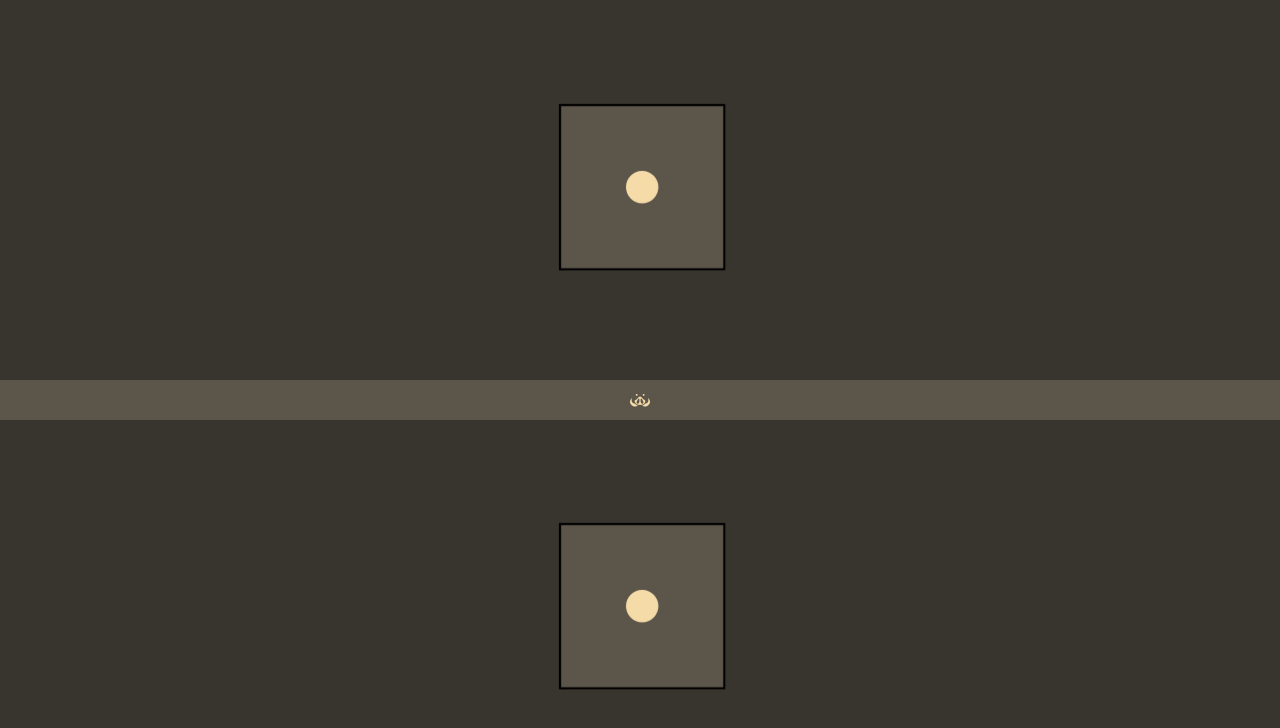
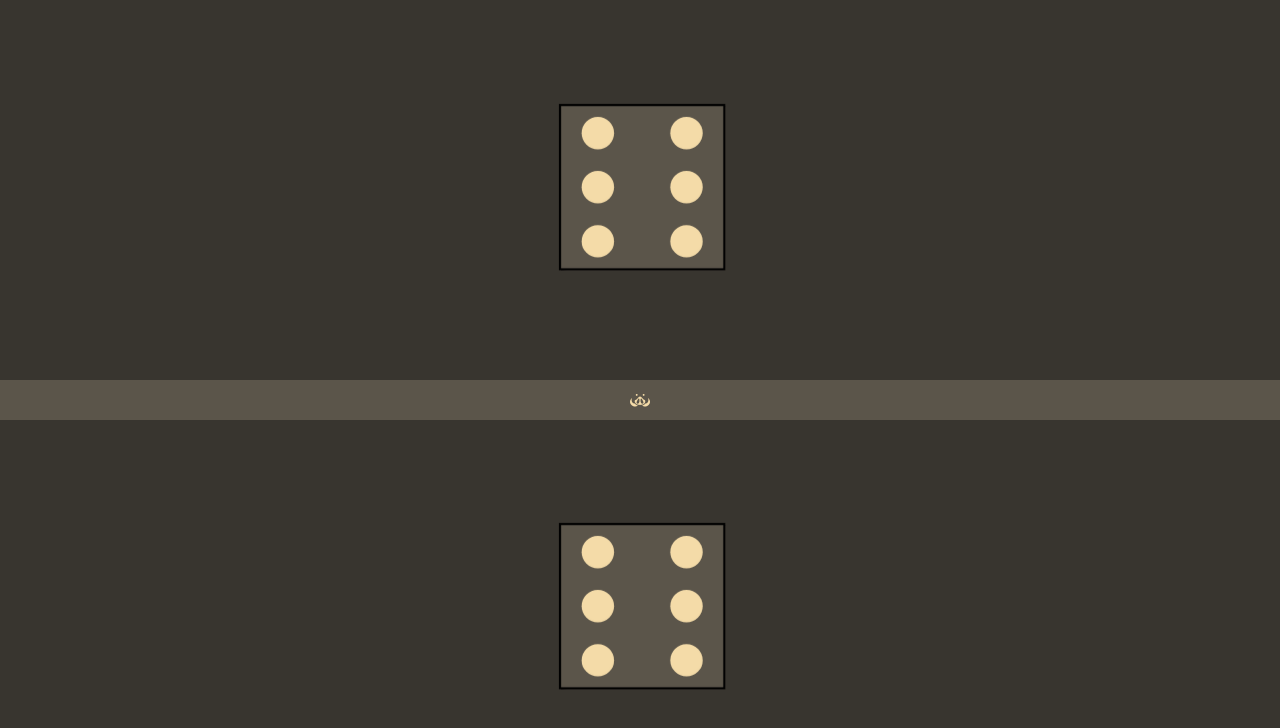
Before and after one commit to SightZyra/poinks, an Angular app: page /whoWillStart in a window 1280 px wide. Shown: the top 728 px of the page. Built offline with nearby package versions, Linux system fonts and the light colour scheme.

Commit message:
feat(): start cube is now six

```diff
--- a/src/app/components/dice/dice.component.html
+++ b/src/app/components/dice/dice.component.html
@@ -3,7 +3,12 @@
     <div class="dice" (tap)="rotateDice()">
 
       <div class="cube front">
-        <div class="one">
+        <div class="six">
+          <div class="dot">&nbsp;</div>
+          <div class="dot">&nbsp;</div>
+          <div class="dot">&nbsp;</div>
+          <div class="dot">&nbsp;</div>
+          <div class="dot">&nbsp;</div>
           <div class="dot">&nbsp;</div>
         </div>
       </div>
@@ -43,12 +48,7 @@
       </div>
 
       <div class="cube back">
-        <div class="six">
-          <div class="dot">&nbsp;</div>
-          <div class="dot">&nbsp;</div>
-          <div class="dot">&nbsp;</div>
-          <div class="dot">&nbsp;</div>
-          <div class="dot">&nbsp;</div>
+        <div class="one">
           <div class="dot">&nbsp;</div>
         </div>
       </div>
```
